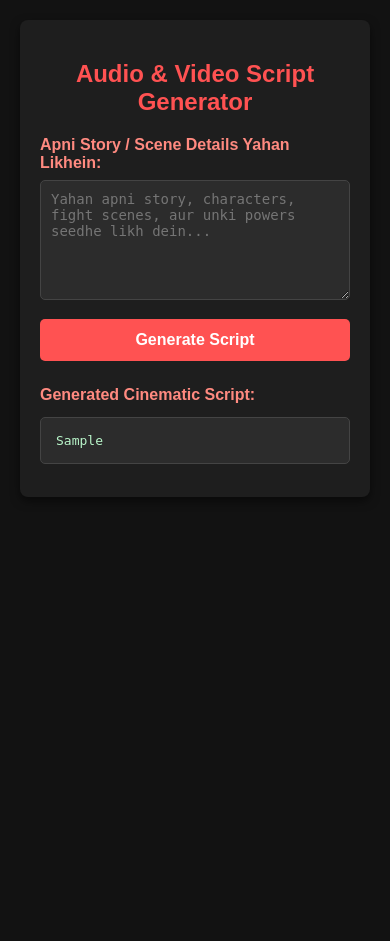
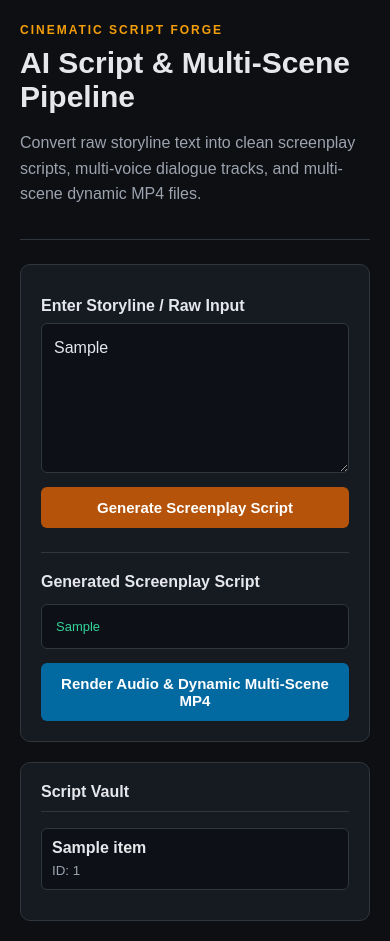
Before and after one commit to badmashromeo0007-design/-, a Python web app: template templates/index.html in a window 390 px wide. Before the commit the page ends 464 px from the top, so only its background shows below. Run offline with Jinja, Linux system fonts and the light colour scheme; the template is opened without the code that fills it: most values are stand-ins (such as "Sample title", 1, 10 or a date in 2020).

Commit message:
Refactor HTML structure and styles for UI improvements
Updated the title and viewport meta tag. Enhanced styling variables and layout for better responsiveness and aesthetics.

```diff
--- a/templates/index.html
+++ b/templates/index.html
@@ -2,96 +2,227 @@
 <html lang="hi">
 <head>
     <meta charset="UTF-8">
-    <meta name="viewport" content="width=device-width, initial-scale=1.0">
-    <title>BTTH Cinematic Script Generator</title>
+    <meta name="viewport" content="width=device-width, initial-scale=1">
+    <title>Cinematic Script Forge</title>
+
     <style>
+        :root {
+            color-scheme: dark;
+            --bg: #0d0f12;
+            --card: #161b22;
+            --border: #30363d;
+            --text: #e5e7eb;
+            --muted: #9ca3af;
+            --gold: #f59e0b;
+        }
+
+        * { box-sizing: border-box; }
+
         body {
-            background-color: #121212;
-            color: #e0e0e0;
-            font-family: Arial, sans-serif;
             margin: 0;
             padding: 20px;
-            display: flex;
-            justify-content: center;
+            background: var(--bg);
+            color: var(--text);
+            font-family: Arial, sans-serif;
         }
-        .container {
+
+        .main-container {
             width: 100%;
-            max-width: 600px;
-            background: #1e1e1e;
+            max-width: 1100px;
+            margin: auto;
+        }
+
+        header {
+            margin-bottom: 24px;
+            padding-bottom: 16px;
+            border-bottom: 1px solid var(--border);
+        }
+
+        header .eyebrow {
+            color: var(--gold);
+            font-size: 12px;
+            font-weight: bold;
+            letter-spacing: 2px;
+        }
+
+        h1 { margin: 8px 0; font-size: 30px; }
+        p { color: var(--muted); line-height: 1.6; }
+
+        .grid {
+            display: grid;
+            grid-template-columns: minmax(0, 2fr) minmax(240px, 1fr);
+            gap: 20px;
+            align-items: start;
+        }
+
+        .card {
+            min-width: 0;
             padding: 20px;
-            border-radius: 8px;
-            box-shadow: 0 4px 10px rgba(0,0,0,0.5);
+            background: var(--card);
+            border: 1px solid var(--border);
+            border-radius: 10px;
         }
-        h2 {
-            color: #ff5252;
+
+        label {
+            display: block;
+            margin: 12px 0 8px;
+            font-weight: bold;
+        }
+
+        textarea {
+            display: block;
+            width: 100%;
+            min-height: 150px;
+            padding: 12px;
+            background: #0d1117;
+            color: var(--text);
+            border: 1px solid var(--border);
+            border-radius: 6px;
+            font: inherit;
+            line-height: 1.5;
+            resize: vertical;
+        }
+
+        textarea:focus {
+            outline: 2px solid var(--gold);
+            outline-offset: 1px;
+        }
+
+        button, .download-link {
+            display: block;
+            width: 100%;
+            margin-top: 14px;
+            padding: 12px 16px;
+            border: 0;
+            border-radius: 6px;
+            background: #b45309;
+            color: white;
+            font-weight: bold;
+            font-size: 15px;
             text-align: center;
-            margin-bottom: 20px;
+            text-decoration: none;
+            cursor: pointer;
         }
-        label {
-            font-weight: bold;
-            color: #ff8a80;
+
+        button:hover, .download-link:hover { opacity: 0.9; }
+        .video-button { background: #0369a1; }
+        .download-link { background: #047857; }
+
+        .alert {
+            padding: 12px;
+            margin-bottom: 18px;
+            border: 1px solid #991b1b;
+            border-radius: 6px;
+            background: #450a0a;
+            color: #fecaca;
+        }
+
+        .script-output {
+            margin-top: 24px;
+            padding-top: 8px;
+            border-top: 1px solid var(--border);
+        }
+
+        pre {
+            max-height: 420px;
+            overflow: auto;
+            padding: 14px;
+            background: #0d1117;
+            border: 1px solid var(--border);
+            border-radius: 6px;
+            color: #34d399;
+            white-space: pre-wrap;
+            font: inherit;
+            font-size: 13px;
+        }
+
+        .video-box { margin-top: 24px; }
+        video { width: 100%; border-radius: 6px; border: 1px solid var(--border); }
+
+        .vault-item {
             display: block;
-            margin-bottom: 8px;
+            margin-bottom: 10px;
+            padding: 10px;
+            background: #0d1117;
+            border: 1px solid var(--border);
+            border-radius: 6px;
+            color: var(--muted);
+            text-decoration: none;
+            word-break: break-word;
         }
-        textarea {
-            width: 100%;
-            height: 120px;
-            background: #2c2c2c;
-            color: #fff;
-            border: 1px solid #444;
-            border-radius: 5px;
-            padding: 10px;
-            font-size: 14px;
-            resize: vertical;
-            box-sizing: border-box;
-        }
-        button {
-            width: 100%;
-            background: #ff5252;
-            color: white;
-            border: none;
-            padding: 12px;
-            font-size: 16px;
-            font-weight: bold;
-            border-radius: 5px;
-            cursor: pointer;
-            margin-top: 15px;
-            transition: background 0.3s;
-        }
-        button:hover {
-            background: #ff1744;
-        }
-        .output-section {
-            margin-top: 25px;
-        }
-        pre {
-            background: #2c2c2c;
-            padding: 15px;
-            border-radius: 5px;
-            white-space: pre-wrap;
-            word-wrap: break-word;
-            color: #b9f6ca;
-            border: 1px solid #444;
-            max-height: 400px;
-            overflow-y: auto;
+
+        .vault-item:hover { border-color: var(--gold); }
+        .vault-item strong { display: block; color: var(--text); margin-bottom: 4px; }
+
+        @media (max-width: 768px) {
+            .grid { grid-template-columns: 100%; }
         }
     </style>
 </head>
 <body>
-    <div class="container">
-        <h2>Audio & Video Script Generator</h2>
-        <form method="POST">
-            <label for="story_input">Apni Story / Scene Details Yahan Likhein:</label>
-            <textarea id="story_input" name="story_input" placeholder="Yahan apni story, characters, fight scenes, aur unki powers seedhe likh dein..." required>{{ request.form.get('story_input', '') }}</textarea>
-            <button type="submit">Generate Script</button>
-        </form>
+    <div class="main-container">
+        <header>
+            <span class="eyebrow">CINEMATIC SCRIPT FORGE</span>
+            <h1>AI Script & Multi-Scene Pipeline</h1>
+            <p>Convert raw storyline text into clean screenplay scripts, multi-voice dialogue tracks, and multi-scene dynamic MP4 files.</p>
+        </header>
 
-        {% if generated_script %}
-        <div class="output-section">
-            <label>Generated Cinematic Script:</label>
-            <pre>{{ generated_script }}</pre>
+        {% if error_message %}
+        <div class="alert"><strong>Notice:</strong> {{ error_message }}</div>
+        {% endif %}
+
+        <div class="grid">
+            <main class="card">
+                <form method="POST" action="/">
+                    <input type="hidden" name="csrf_token" value="{{ csrf_token }}">
+                    <input type="hidden" name="action" value="generate_script">
+
+                    <label for="story_input">Enter Storyline / Raw Input</label>
+                    <textarea id="story_input" name="story_input" placeholder="Type or paste your story here..." required maxlength="10000">{{ story_input }}</textarea>
+
+                    <button type="submit">Generate Screenplay Script</button>
+                </form>
+
+                {% if generated_script %}
+                <div class="script-output">
+                    <label>Generated Screenplay Script</label>
+                    <pre>{{ generated_script }}</pre>
+
+                    <form method="POST" action="/" style="margin-top: 14px;">
+                        <input type="hidden" name="csrf_token" value="{{ csrf_token }}">
+                        <input type="hidden" name="action" value="generate_video">
+                        <input type="hidden" name="script_id" value="{{ current_script_id }}">
+                        <button type="submit" class="video-button">Render Audio & Dynamic Multi-Scene MP4</button>
+                    </form>
+                </div>
+                {% endif %}
+
+                {% if video_ready and video_filename %}
+                <div class="video-box">
+                    <label>Rendered Video Preview</label>
+                    <video controls preload="metadata">
+                        <source src="{{ url_for('serve_video', filename=video_filename) }}" type="video/mp4">
+                        Your browser does not support the video tag.
+                    </video>
+                    <a class="download-link" href="{{ url_for('download_video', filename=video_filename) }}">Download MP4 Video</a>
+                </div>
+                {% endif %}
+            </main>
+
+            <aside class="card">
+                <h3 style="margin-top: 0; font-size: 16px; border-bottom: 1px solid var(--border); padding-bottom: 10px;">Script Vault</h3>
+                {% if saved_scripts %}
+                    {% for item in saved_scripts %}
+                    <a class="vault-item" href="{{ url_for('load_vault', script_id=item.id) }}">
+                        <strong>{{ item.title }}</strong>
+                        <small>ID: {{ item.id }}</small>
+                    </a>
+                    {% endfor %}
+                {% else %}
+                    <p style="font-size: 13px;">No scripts saved yet.</p>
+                {% endif %}
+            </aside>
         </div>
-        {% endif %}
     </div>
 </body>
 </html>
```
